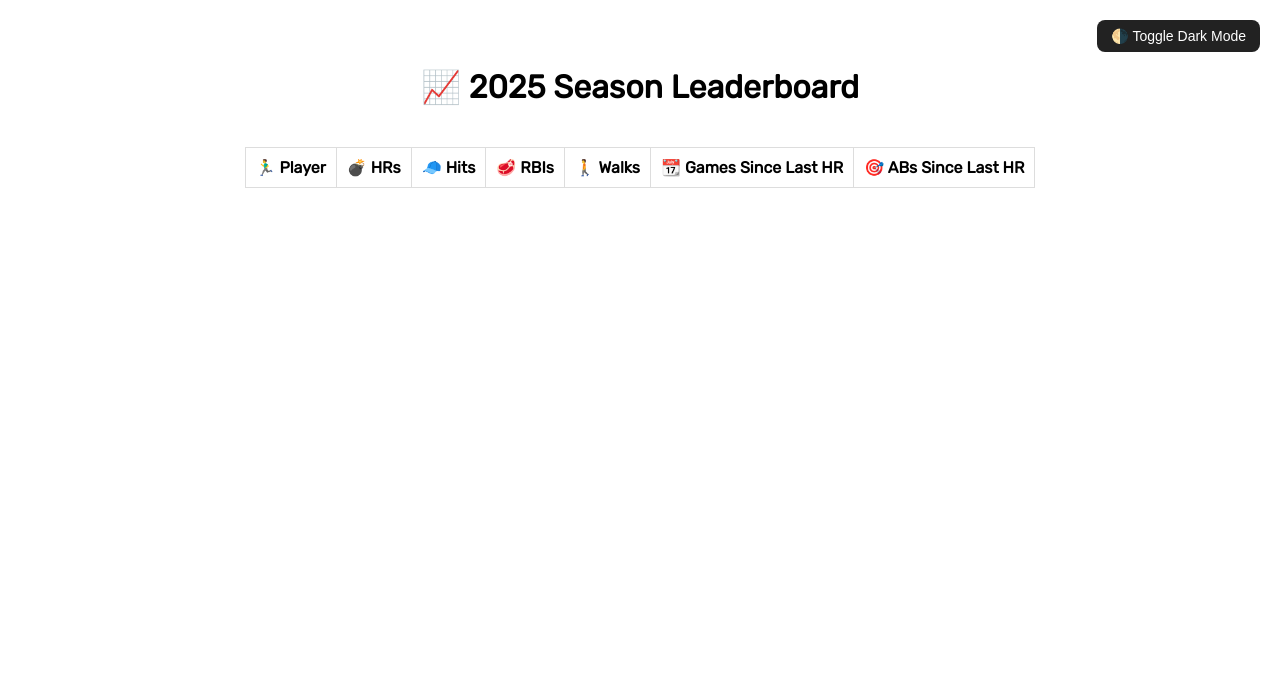
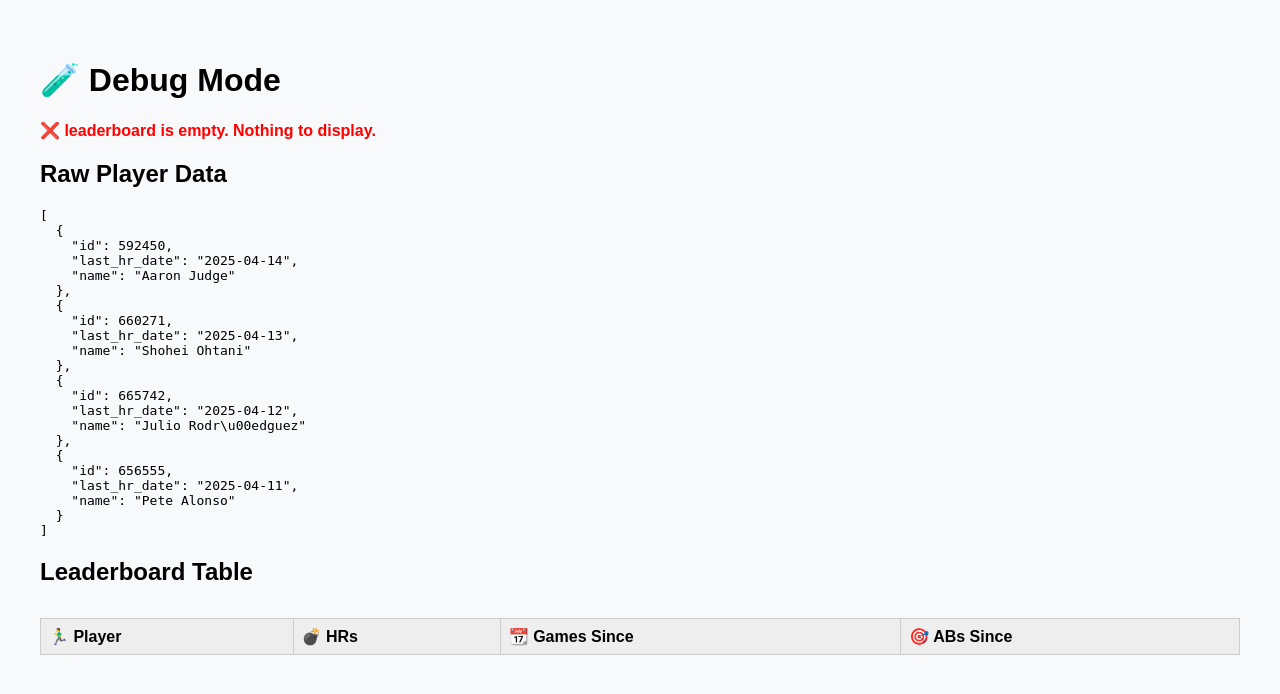
Before and after one commit to Wizarddeluxe/gamessincerailway, a Flask app: page / in a window 1280 px wide. Shown: the top 694 px of the page. Run offline with Flask 3, Linux system fonts and the light colour scheme; lists and menus that the app fills with data are empty.

Commit message:
Add files via upload

```diff
--- a/templates/index.html
+++ b/templates/index.html
@@ -1,126 +1,44 @@
 <!DOCTYPE html>
-<html>
+<html lang="en">
 <head>
-    <title>⚾ Games Since ⚾</title>
-    <link href="https://fonts.googleapis.com/css2?family=Rubik&display=swap" rel="stylesheet">
+  <meta charset="UTF-8">
+  <title>🏠 Games Since Last HR (DEBUG)</title>
   <style>
-        body {
-            font-family: 'Rubik', sans-serif;
-            background-color: white;
-            color: black;
-            transition: background-color 0.3s, color 0.3s;
-            display: flex;
-            flex-direction: column;
-            align-items: center;
-            padding: 20px;
-        }
-        h1 {
-            margin-top: 40px;
-            text-align: center;
-        }
-        table {
-            border-collapse: collapse;
-            width: 100%%;
-            max-width: 1000px;
-            margin: 20px auto;
-        }
-        th, td {
-            padding: 10px;
-            border: 1px solid #ddd;
-            text-align: center;
-        }
-        th {
-            cursor: pointer;
-        }
-        th:hover {
-            background-color: #f0f0f0;
-        }
-        .dark-mode {
-            background-color: #121212;
-            color: #e0e0e0;
-        }
-        .dark-mode table, .dark-mode th, .dark-mode td {
-            border-color: #444;
-        }
-        .toggle-btn {
-            position: fixed;
-            top: 20px;
-            right: 20px;
-            padding: 8px 14px;
-            border: none;
-            border-radius: 8px;
-            background-color: #222;
-            color: white;
-            font-size: 14px;
-            cursor: pointer;
-        }
+    body { font-family: sans-serif; background: #f8f9fa; padding: 2rem; }
+    table { border-collapse: collapse; width: 100%; margin-top: 2rem; }
+    th, td { border: 1px solid #ccc; padding: 8px; text-align: left; }
+    th { background-color: #eee; }
+    .alert { color: red; font-weight: bold; }
   </style>
 </head>
 <body>
-    <button class="toggle-btn" onclick="toggleMode()">🌗 Toggle Dark Mode</button>
+  <h1>🧪 Debug Mode</h1>
 
-    <h1>📈 2025 Season Leaderboard</h1>
-    <table id="leaderboard">
-        <thead>
+  {% if leaderboard %}
+    <p>✅ Received {{ leaderboard|length }} leaderboard entries.</p>
+  {% else %}
+    <p class="alert">❌ leaderboard is empty. Nothing to display.</p>
+  {% endif %}
+
+  <h2>Raw Player Data</h2>
+  <pre>{{ players|tojson(indent=2) }}</pre>
+
+  <h2>Leaderboard Table</h2>
+  <table>
     <tr>
-                <th onclick="sortTable(0)">🏃‍♂️ Player</th>
-                <th onclick="sortTable(1)">💣 HRs</th>
-                <th onclick="sortTable(2)">🧢 Hits</th>
-                <th onclick="sortTable(3)">🥩 RBIs</th>
-                <th onclick="sortTable(4)">🚶 Walks</th>
-                <th onclick="sortTable(5)">📆 Games Since Last HR</th>
-                <th onclick="sortTable(6)">🎯 ABs Since Last HR</th>
+      <th>🏃‍♂️ Player</th>
+      <th>💣 HRs</th>
+      <th>📆 Games Since</th>
+      <th>🎯 ABs Since</th>
     </tr>
-        </thead>
-        <tbody>
     {% for p in leaderboard %}
     <tr>
       <td>{{ p.name }}</td>
-                <td>{{ p.homeRuns }}</td>
-                <td>{{ p.hits }}</td>
-                <td>{{ p.rbi }}</td>
-                <td>{{ p.baseOnBalls }}</td>
-                <td>{{ p.games_since_hr if 'games_since_hr' in p else '–' }}</td>
-                <td>{{ p.abs_since_hr if 'abs_since_hr' in p else '–' }}</td>
+      <td>{{ p.homeRuns or "–" }}</td>
+      <td>{{ p.games_since_hr or "–" }}</td>
+      <td>{{ p.abs_since_hr or "–" }}</td>
     </tr>
     {% endfor %}
-        </tbody>
   </table>
-
-    <script>
-        function sortTable(n) {
-            const table = document.getElementById("leaderboard");
-            let switching = true, dir = "desc", switchcount = 0;
-            while (switching) {
-                switching = false;
-                let rows = table.rows;
-                for (let i = 1; i < (rows.length - 1); i++) {
-                    let shouldSwitch = false;
-                    let x = rows[i].getElementsByTagName("TD")[n];
-                    let y = rows[i + 1].getElementsByTagName("TD")[n];
-                    let xVal = isNaN(x.innerHTML) ? x.innerHTML.toLowerCase() : parseFloat(x.innerHTML);
-                    let yVal = isNaN(y.innerHTML) ? y.innerHTML.toLowerCase() : parseFloat(y.innerHTML);
-                    if ((dir == "asc" && xVal > yVal) || (dir == "desc" && xVal < yVal)) {
-                        shouldSwitch = true;
-                        break;
-                    }
-                }
-                if (shouldSwitch) {
-                    rows[i].parentNode.insertBefore(rows[i + 1], rows[i]);
-                    switching = true;
-                    switchcount++;
-                } else {
-                    if (switchcount == 0 && dir == "desc") {
-                        dir = "asc";
-                        switching = true;
-                    }
-                }
-            }
-        }
-
-        function toggleMode() {
-            document.body.classList.toggle("dark-mode");
-        }
-    </script>
 </body>
 </html>
```
Lines whose indentation alone changed are shown as unchanged.
